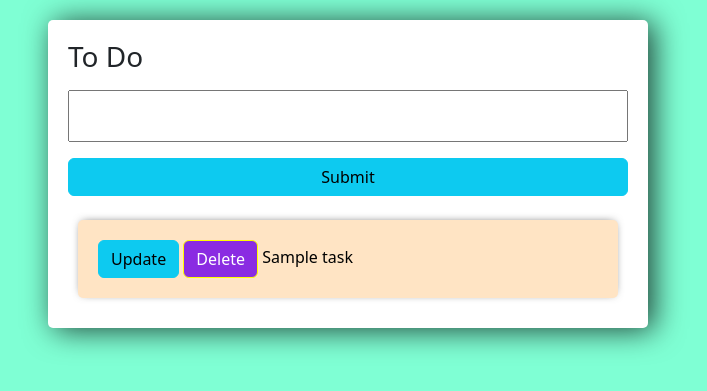
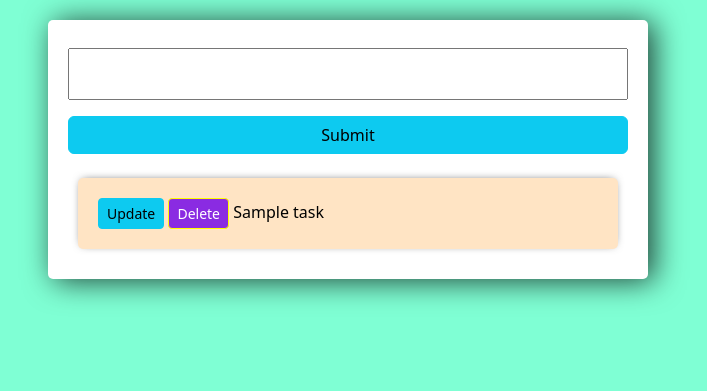
Before and after one commit to PurpleVen/ToDo_app, a Django app: template tasks/templates/tasks/list.html in a window 1280 px wide. Shown: the top 391 px of the page, without its empty margins (292-999 px from the left). Run offline with Django 3.2, Linux system fonts and the light colour scheme; the template is opened without the code that fills it: most values are stand-ins (such as "Sample title", 1, 10 or a date in 2020); form fields are guessed from the names that the template uses.

Commit message:
solved errors : complete functionality of todo app added

```diff
--- a/tasks/templates/tasks/list.html
+++ b/tasks/templates/tasks/list.html
@@ -47,7 +47,7 @@
 
 <div class="center-column">
 
-<h3>To Do</h3>
+    <!-- <h3>To Do</h3> -->
 
     <form method="POST" action="/">
         {% csrf_token %}
@@ -55,12 +55,12 @@
         <input class="btn btn-info" type="submit" name="Create Task">
     </form>
 
-<div class="todo-list">
+
 
     {% for task in tasks %}
         <div class="item-row">
-        <a class="btn btn-info" href="{% url 'update_task' task.id %}">Update</a>
-        <a class="btn btn-danger" href="{% url 'delete' task.id %}">Delete</a>
+            <a class="btn btn-sm btn-info" href="{% url 'update_task' task.id %}">Update</a>
+            <a class="btn btn-sm btn-danger" href="{% url 'delete' task.id %}">Delete</a>
 
             {% if task.complete == True %}
             <strike>{{task}}</strike>
@@ -69,7 +69,7 @@
             {% endif %}
         </div>
     <!-- <p>{{task}}</p> -->
-    </div>
+
     {% endfor %}
 </div>
 </div>
```
Also changed, not shown: db.sqlite3. Lines whose indentation alone changed are shown as unchanged.
